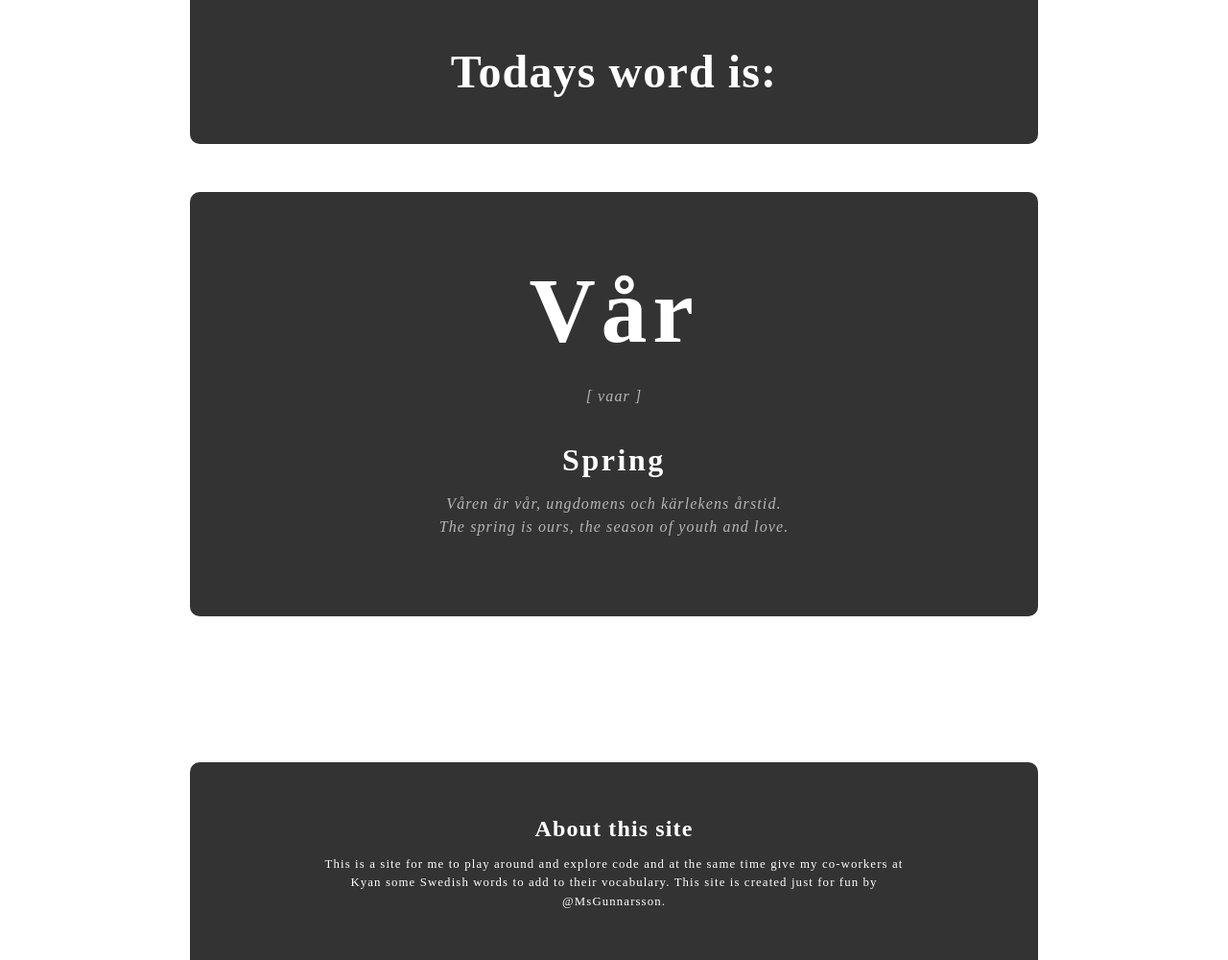
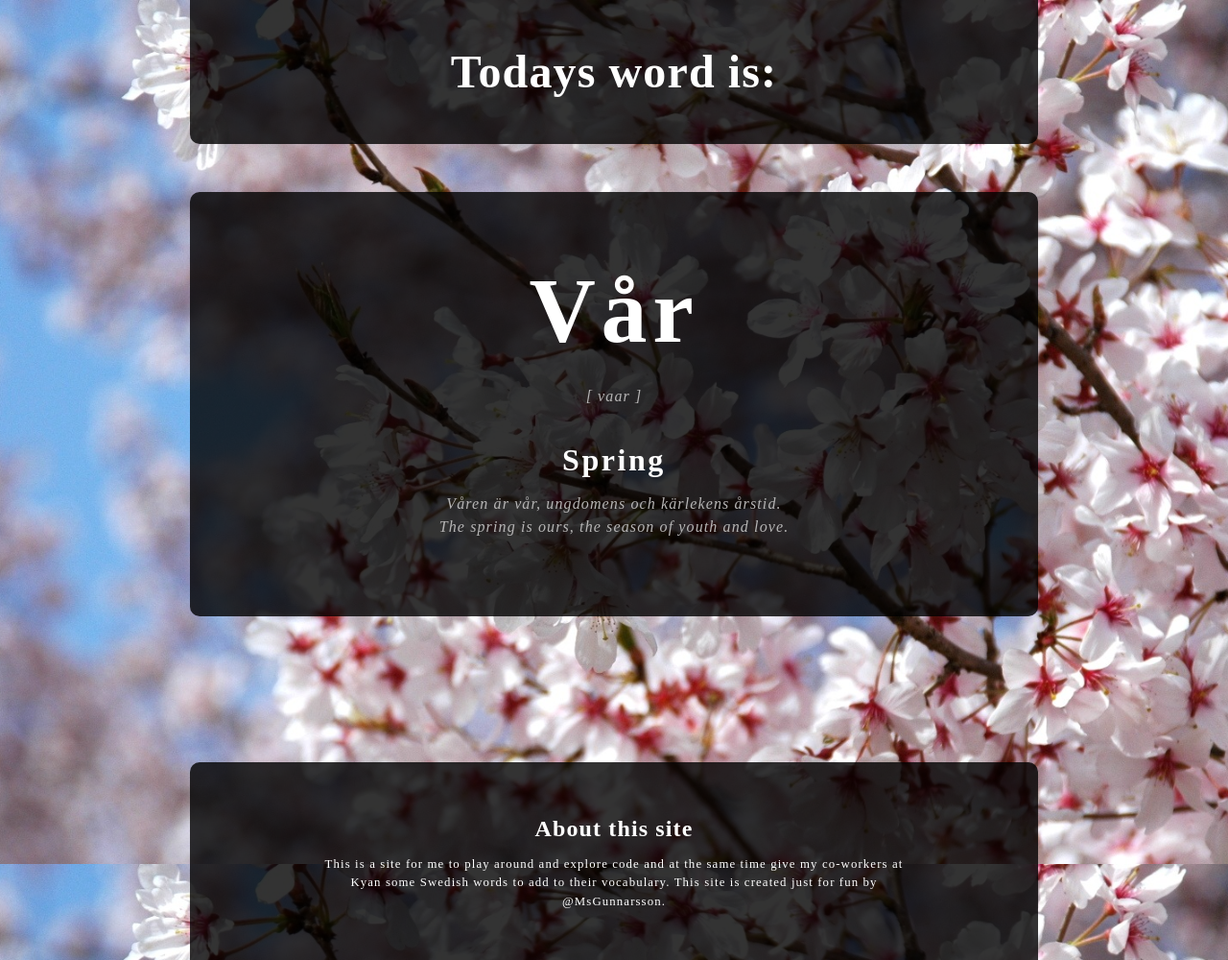
Before and after one commit to msgunnarsson/swedish_words, a Jekyll site: the page built from index.html, in a window 1280 px wide. Shown: the whole page at 96% size. Built offline with Jekyll 4.4.1, drawn with Linux system fonts in a browser that asks for light colours.

Commit message:
Fix background image

```diff
--- a/assets/css/style.css
+++ b/assets/css/style.css
@@ -2,7 +2,7 @@
 
 
 html {
-  	background: url(images/bg.jpg) no-repeat center center fixed;
+  	background: url(../images/bg.jpg) no-repeat center center fixed;
 	-webkit-background-size: cover;
 	-moz-background-size: cover;
 	-o-background-size: cover;
```
Also changed, not shown: assets/images/bg.jpg (renamed from images/bg.jpg), assets/images/fika.jpg (renamed from images/fika.jpg), assets/images/hangla.jpg (renamed from images/hangla.jpg), assets/images/lillordag.jpg (renamed from images/lillordag.jpg), assets/images/ol.jpg (renamed from images/ol.jpg), assets/images/var.jpg (renamed from images/var.jpg), 2 other files.
